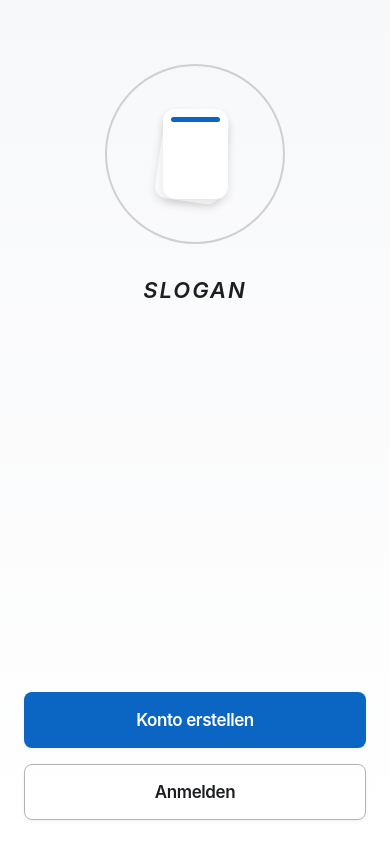
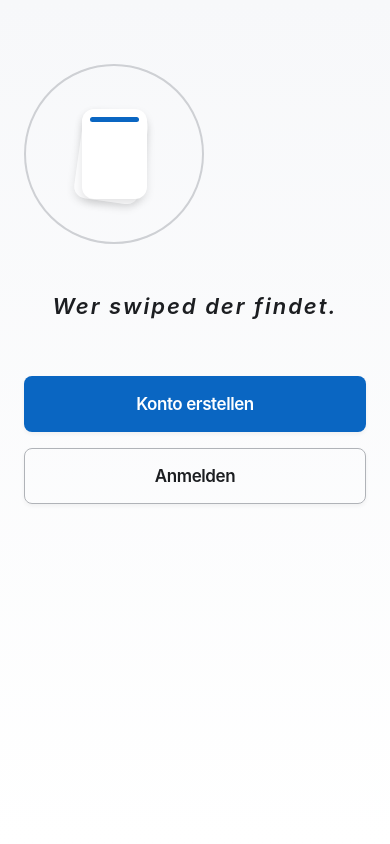
Before and after one commit to luanqe/swipi, a React Native app: screen /Welcome in a window 390 px wide. Built offline with nearby package versions, Linux system fonts and the light colour scheme.

Commit message:
refactor: Update layout and accessibility for multiple screens; enhance animations

```diff
--- a/src/screens/RoleSelectionScreen.tsx
+++ b/src/screens/RoleSelectionScreen.tsx
@@ -62,17 +62,14 @@ export default function RoleSelectionScreen({ navigation }: any) {
 
       <Animated.View style={[styles.content, { opacity: fadeAnim }]}>
 
-        {/* ✅ HEADER: Titel */}
         <View style={styles.header}>
           <Text style={[styles.headline, isDark && styles.textDark]}>
             Welche Rolle hast du?
           </Text>
         </View>
 
-        {/* ✅ SPACER: Flexibler Abstand */}
         <View style={styles.spacer} />
 
-        {/* ✅ FOOTER: Role Cards auf Daumenhöhe */}
         <View style={styles.footer}>
           <View style={styles.rolesContainer}>
 
--- a/src/screens/SplashScreen.tsx
+++ b/src/screens/SplashScreen.tsx
@@ -50,10 +50,10 @@ export default function SplashScreen({ onFinish }: SplashScreenProps) {
       }),
     ]).start();
 
-    // Call onFinish after animation (2.5s total)
+    // Call onFinish after animation (1.25s total)
     const timer = setTimeout(() => {
       onFinish?.();
-    }, 2500);
+    }, 1250);
 
     return () => clearTimeout(timer);
   }, [onFinish]);
--- a/src/screens/WelcomeScreen.tsx
+++ b/src/screens/WelcomeScreen.tsx
@@ -1,9 +1,10 @@
 import React from 'react';
-import { StyleSheet, useColorScheme } from 'react-native';
+import { View, StyleSheet, useColorScheme, Animated } from 'react-native';
+import { LinearGradient } from 'expo-linear-gradient';
 import { StatusBar } from 'expo-status-bar';
-import { Screen } from '@/components/layout';
+import { SafeAreaView } from 'react-native-safe-area-context';
 import { Button, Text, Logo } from '@/components/ui';
-import { colors, darkColors } from '@/theme';
+import { colors, darkColors, layout } from '@/theme';
 
 /**
  * Welcome Screen Component
@@ -14,26 +15,41 @@ export default function WelcomeScreen({ navigation }: any) {
   const colorScheme = useColorScheme();
   const isDark = colorScheme === 'dark';
 
+  const fadeAnim = React.useRef(new Animated.Value(0)).current;
+
+  React.useEffect(() => {
+    Animated.timing(fadeAnim, {
+      toValue: 1,
+      duration: 600,
+      useNativeDriver: true,
+    }).start();
+  }, []);
+
   const gradientColors = isDark
     ? [darkColors.background.primary, darkColors.background.secondary] as const
     : [colors.background.secondary, colors.background.primary] as const;
 
   return (
-    <>
+    <SafeAreaView style={styles.container} edges={['top']}>
       <StatusBar style={isDark ? 'light' : 'dark'} />
 
-      <Screen
-        gradientColors={gradientColors}
-        topSection={
-          <>
+      <LinearGradient
+        colors={gradientColors}
+        style={StyleSheet.absoluteFillObject}
+      />
+
+      <Animated.View style={[styles.content, { opacity: fadeAnim }]}>
+
+        <View style={styles.header}>
           <Logo size="large" animated />
           <Text variant="title2" style={styles.slogan} textAlign="center">
-              SLOGAN
+            Wer swiped der findet.
           </Text>
-          </>
-        }
-        bottomSection={
-          <>
+        </View>
+
+        <View style={styles.spacer} />
+
+        <View style={styles.footer}>
           <Button
             variant="primary"
             size="lg"
@@ -53,16 +69,31 @@ export default function WelcomeScreen({ navigation }: any) {
           >
             Anmelden
           </Button>
-          </>
-        }
-      />
-    </>
+        </View>
+
+      </Animated.View>
+    </SafeAreaView>
   );
 }
 
 const styles = StyleSheet.create({
+  container: {
+    flex: 1,
+  },
+  content: {
+    flex: 1,
+    paddingHorizontal: layout.screenPadding.horizontal,
+  },
+
+  // ✅ Zentrale Layout-Zonen
+  header: layout.verticalDistribution.header,
+  spacer: layout.verticalDistribution.spacer,
+  footer: layout.verticalDistribution.footer,
+
+  // Screen-spezifische Styles
   slogan: {
     fontStyle: 'italic',
     letterSpacing: 2,
+    marginTop: 16,
   },
 });
--- a/src/screens/auth/LoginScreen.tsx
+++ b/src/screens/auth/LoginScreen.tsx
@@ -17,7 +17,6 @@ import { useRole } from '@/context/RoleContext';
 /**
  * Login Screen Component
  * "Willkommen zurück"
- * 4-Quarter Layout: Titel (25%) → Inputs (25%) → Spacer (25%) → Button (25%)
  */
 export default function LoginScreen({ navigation }: any) {
   const colorScheme = useColorScheme();
@@ -76,18 +75,16 @@ export default function LoginScreen({ navigation }: any) {
         >
           <Animated.View style={[styles.content, { opacity: fadeAnim }]}>
 
-            {/* ✅ HEADER: Titel */}
             <View style={styles.header}>
               <Text
                 variant="largeTitle"
                 color="primary"
                 textAlign="center"
               >
-                Willkommen zurück
+                Willkommen zurück!
               </Text>
             </View>
 
-            {/* ✅ FORM: Input Fields */}
             <View style={styles.form}>
               <Input
                 placeholder="Benutzername"
@@ -107,10 +104,8 @@ export default function LoginScreen({ navigation }: any) {
               />
             </View>
 
-            {/* ✅ SPACER: Flexibler Abstand */}
             <View style={styles.spacer} />
 
-            {/* ✅ FOOTER: Button auf Daumenhöhe */}
             <View style={styles.footer}>
               <Button
                 variant="primary"
--- a/src/screens/auth/OnboardingDataScreen.tsx
+++ b/src/screens/auth/OnboardingDataScreen.tsx
@@ -148,7 +148,6 @@ export default function OnboardingDataScreen({ navigation }: any) {
         >
           <Animated.View style={[styles.content, { opacity: fadeAnim }]}>
 
-            {/* ✅ HEADER: Progress + Titel */}
             <View style={styles.header}>
               {/* Back Button */}
               {currentStepIndex > 0 && (
@@ -198,10 +197,8 @@ export default function OnboardingDataScreen({ navigation }: any) {
               )}
             </View>
 
-            {/* ✅ SPACER: Flexibler Abstand */}
             <View style={styles.spacer} />
 
-            {/* ✅ FOOTER: Form auf Daumenhöhe */}
             <View style={styles.footer}>
               <DynamicForm
                 fields={currentStep.fields}
--- a/src/screens/auth/RegisterScreen.tsx
+++ b/src/screens/auth/RegisterScreen.tsx
@@ -17,7 +17,6 @@ import { useRole } from '@/context/RoleContext';
 /**
  * Register Screen
  * "Konto erstellen"
- * 4-Quarter Layout: Titel (25%) → Inputs (25%) → Spacer (25%) → Button (25%)
  */
 export default function RegisterScreen({ navigation }: any) {
   const colorScheme = useColorScheme();
@@ -28,7 +27,6 @@ export default function RegisterScreen({ navigation }: any) {
   const [username, setUsername] = React.useState('');
   const [email, setEmail] = React.useState('');
   const [password, setPassword] = React.useState('');
-  const [passwordRepeat, setPasswordRepeat] = React.useState('');
   const [companyName, setCompanyName] = React.useState('');
   const [loading, setLoading] = React.useState(false);
 
@@ -45,12 +43,6 @@ export default function RegisterScreen({ navigation }: any) {
   const handleRegister = async () => {
     try {
       setLoading(true);
-
-      // TODO: Password validation
-      if (password !== passwordRepeat) {
-        console.error('[RegisterScreen] Passwords do not match');
-        return;
-      }
 
       // Register with email and password (role was set before in RoleSelectionScreen)
       await register(email, password);
@@ -79,7 +71,6 @@ export default function RegisterScreen({ navigation }: any) {
     username.length > 0 &&
     email.length > 0 &&
     password.length >= 8 &&
-    password === passwordRepeat &&
     (role === 'BEWERBER' || companyName.length > 0);
 
   return (
@@ -102,7 +93,6 @@ export default function RegisterScreen({ navigation }: any) {
         >
           <Animated.View style={[styles.content, { opacity: fadeAnim }]}>
 
-            {/* ✅ HEADER: Titel + Untertitel */}
             <View style={styles.header}>
               <Text
                 variant="largeTitle"
@@ -121,7 +111,6 @@ export default function RegisterScreen({ navigation }: any) {
               </Text>
             </View>
 
-            {/* ✅ FORM: Input Fields */}
             <View style={styles.form}>
               <Input
                 placeholder="Benutzername"
@@ -141,22 +130,12 @@ export default function RegisterScreen({ navigation }: any) {
               />
 
               <Input
-                placeholder="Passwort (mind. 8 Zeichen)"
+                placeholder="Passwort"
                 value={password}
                 onChangeText={setPassword}
                 secureTextEntry
                 autoCapitalize="none"
                 autoCorrect={false}
-              />
-
-              <Input
-                placeholder="Passwort wiederholen"
-                value={passwordRepeat}
-                onChangeText={setPasswordRepeat}
-                secureTextEntry
-                autoCapitalize="none"
-                autoCorrect={false}
-                error={passwordRepeat.length > 0 && password !== passwordRepeat ? 'Passwörter stimmen nicht überein' : undefined}
               />
 
               {role === 'FIRMA' && (
@@ -169,10 +148,8 @@ export default function RegisterScreen({ navigation }: any) {
               )}
             </View>
 
-            {/* ✅ SPACER: Flexibler Abstand */}
             <View style={styles.spacer} />
 
-            {/* ✅ FOOTER: Button auf Daumenhöhe */}
             <View style={styles.footer}>
               <Button
                 variant="primary"
--- a/src/screens/auth/RoleSelectionScreen.tsx
+++ b/src/screens/auth/RoleSelectionScreen.tsx
@@ -51,10 +51,8 @@ export default function RoleSelectionScreen({ navigation }: any) {
         style={StyleSheet.absoluteFillObject}
       />
 
-      {/* ✅ KEIN KeyboardAvoidingView - keine Tastatur */}
       <Animated.View style={[styles.content, { opacity: fadeAnim }]}>
 
-        {/* ✅ HEADER: Titel */}
         <View style={styles.header}>
           <Text
             variant="largeTitle"
@@ -65,10 +63,8 @@ export default function RoleSelectionScreen({ navigation }: any) {
           </Text>
         </View>
 
-        {/* ✅ SPACER: Flexibler Abstand */}
         <View style={styles.spacer} />
 
-        {/* ✅ FOOTER: Role Cards auf Daumenhöhe */}
         <View style={styles.footer}>
           <View style={styles.rolesContainer}>
             <RoleCard
```
Also changed, not shown: 1 other file (tests, documents, lock files or other folders). Lines whose indentation alone changed are shown as unchanged.
